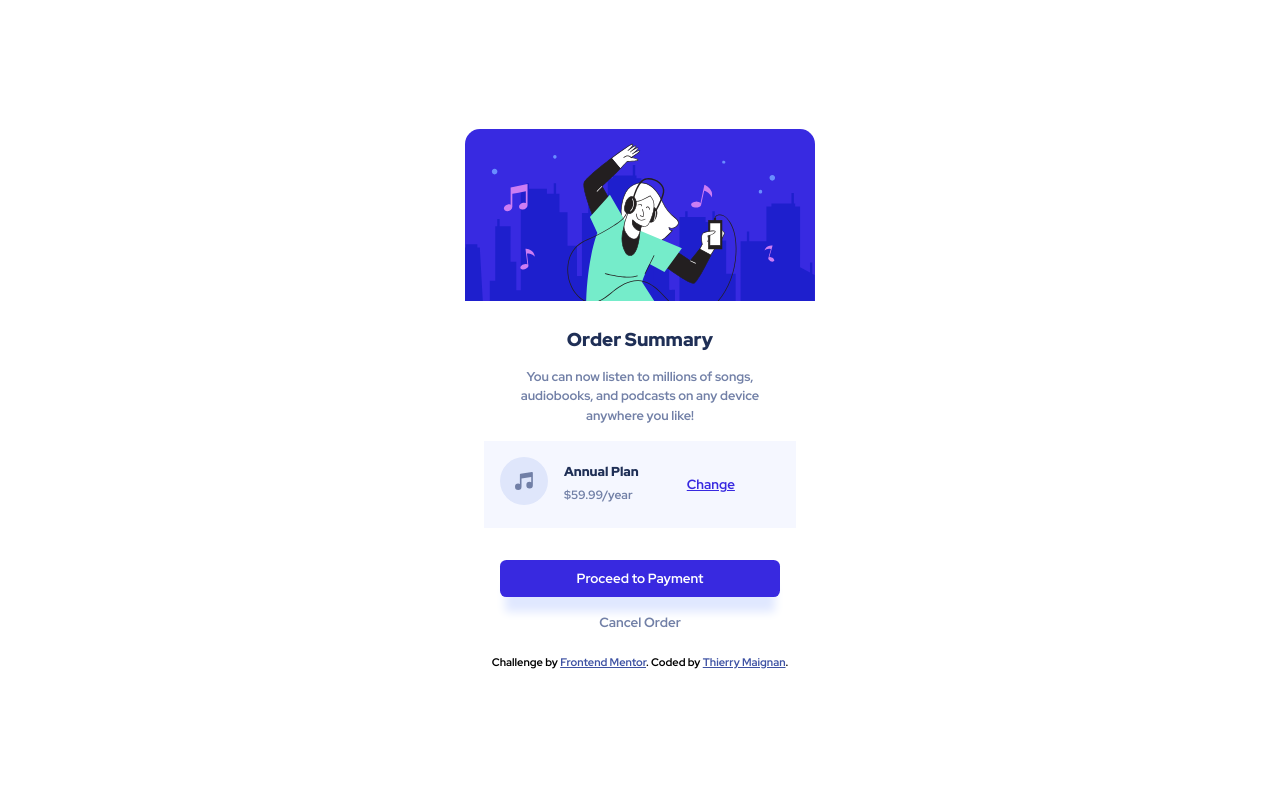
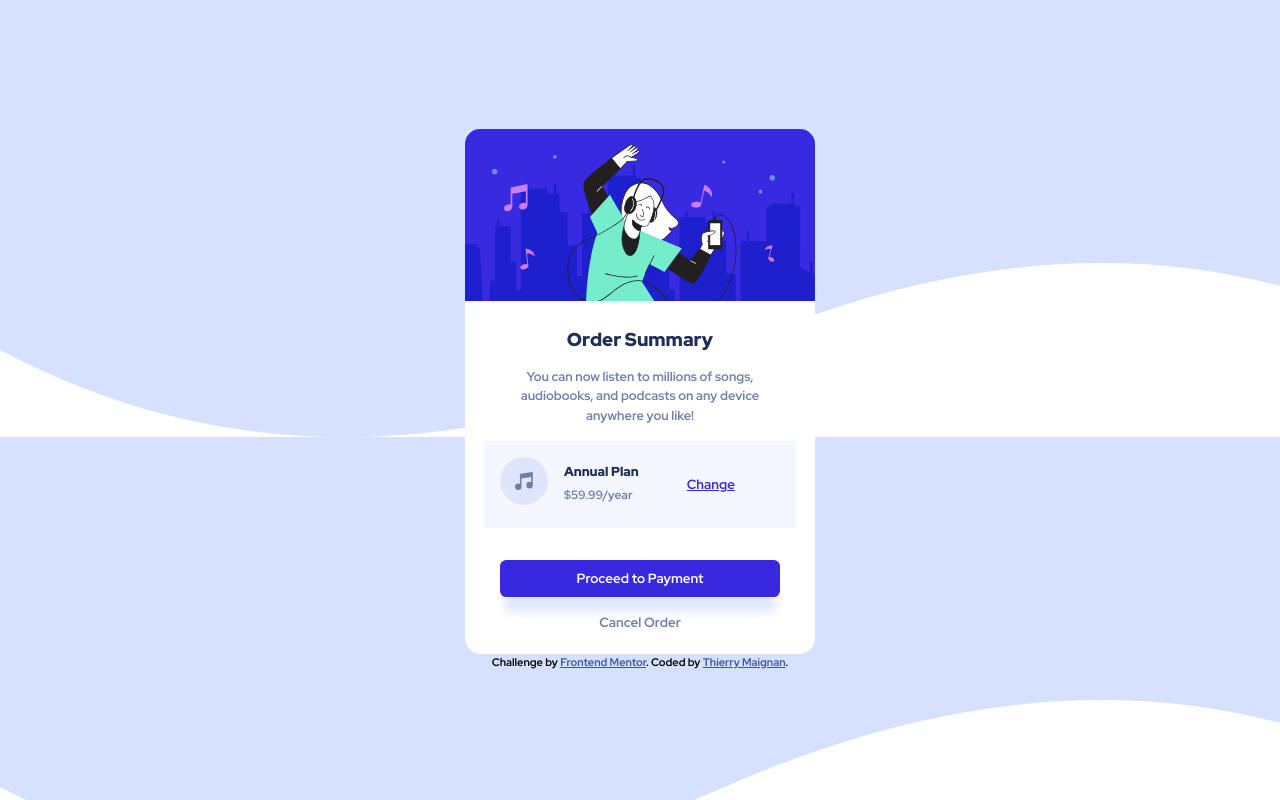
Before and after one commit to Nangaim/order-summary-component-main-nangaim.io, a plain HTML site: page index.html in a window 1280 px wide. Drawn offline with Linux system fonts and the light colour scheme; the site is published under a folder, as on GitHub Pages, so addresses that start at the root find nothing.

Commit message:
Fixed background

```diff
--- a/style.css
+++ b/style.css
@@ -7,7 +7,7 @@
 }
 
 body{
-    background: url(/images/pattern-background-desktop.svg);
+    background: url(./images/pattern-background-desktop.svg);
     display: flex;
     justify-content: center;
     align-items: center;
```
